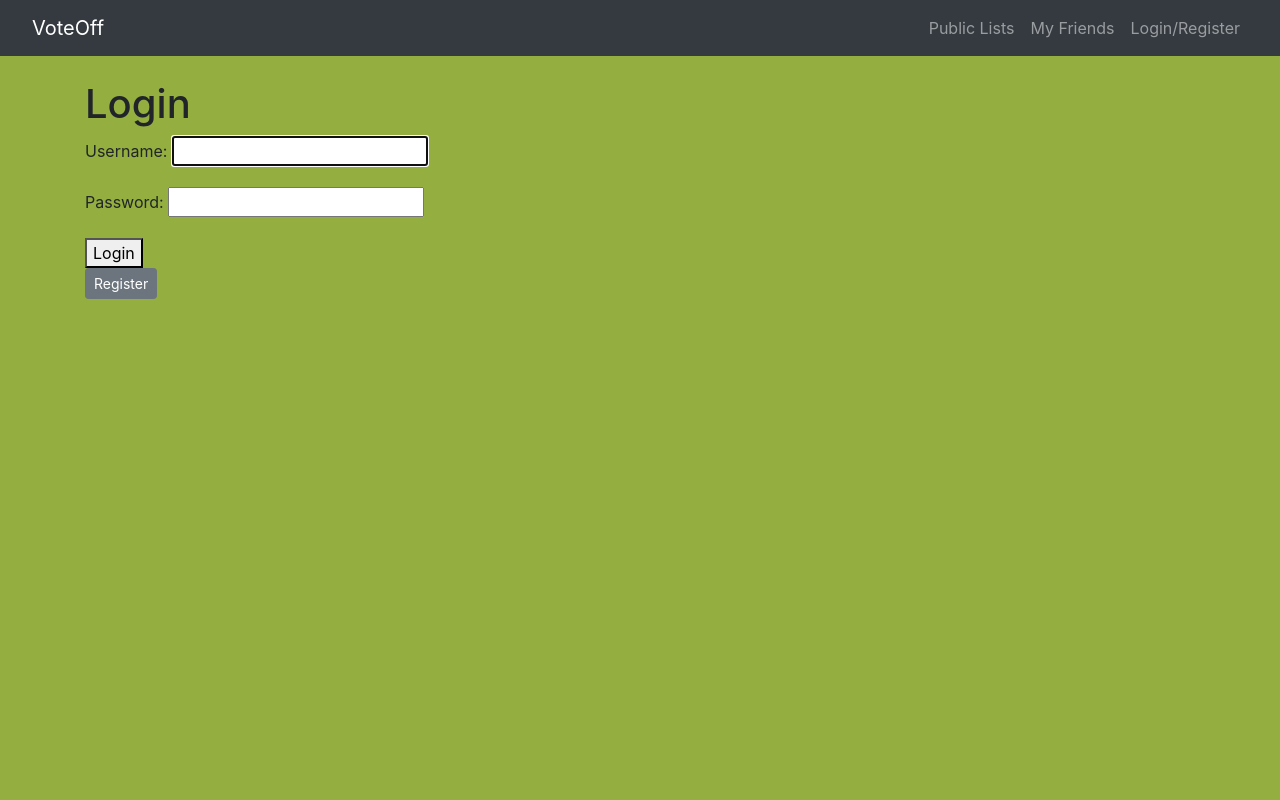
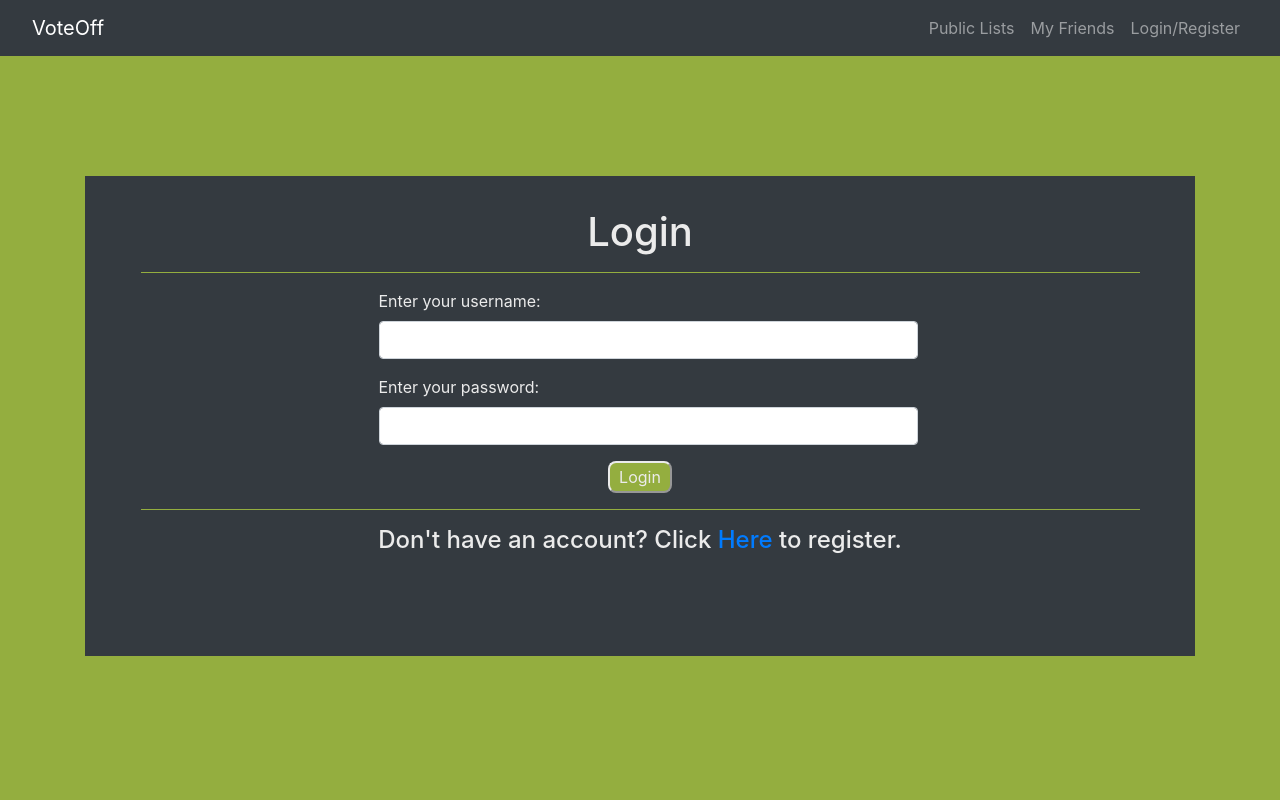
Before and after one commit to trey-sumida/voteoff-django, a Django app: page /login/ in a window 1280 px wide. Run offline with Django 3.2, Linux system fonts and the light colour scheme; some libraries are stand-ins or nearby versions.

Commit message:
improved login ui

```diff
--- a/voteoff-project/lists/forms.py
+++ b/voteoff-project/lists/forms.py
@@ -26,11 +26,6 @@ class QuestionForm(ModelForm):
         model = Question
         fields = ["question_text", "public"]
 
-class OptionsForm(ModelForm):
-    class Meta:
-        model = Choice
-        fields = ["choice_text", "votes"]
-
 class FriendForm(ModelForm):
     class Meta:
         model = Friend
--- a/voteoff-project/lists/static/css/lists.css
+++ b/voteoff-project/lists/static/css/lists.css
@@ -24,3 +24,30 @@
     background-color: grey;
     border-radius: 0.5rem;
 }
+
+.login {
+    padding-top: 2rem;
+    padding-bottom: 2rem;
+    text-align: center;
+    background-color: #343a40;
+    color: #ebebeb;
+    height: 30rem;
+}
+
+.login-form {
+    width: 50%;
+    margin: 0 auto;
+    text-align: left;
+}
+
+.loginbutton {
+    text-align: center;
+}
+#loginbutton {
+    background-color: #94ae3f;
+    color: #ebebeb;
+    border-color: #ebebeb;
+    border-radius: 0.5rem;
+    height: 2rem;
+    width: 4rem;
+}
--- a/voteoff-project/lists/templates/lists/createlist.html
+++ b/voteoff-project/lists/templates/lists/createlist.html
@@ -25,7 +25,7 @@
     </div>
     </li>
         <li>
-      <div class="form-group">
+    <div class="form-group">
         <label for="choice_text">Choice</label>
         <input name="choice_text" class="form-control" id="choice_text">
     </div>
--- a/voteoff-project/lists/templates/lists/login.html
+++ b/voteoff-project/lists/templates/lists/login.html
@@ -6,18 +6,37 @@
 {% endblock %}
 
 {% block content %}
-
+<br />
+<br />
+<br />
+<br />
+{% if error %}
+<div class="alert alert-danger" role="alert">
+    {{ error }}
+  </div>
+{% endif %}
+<div class="login">
 {% if user.is_authenticated %}
 <h1>You are already logged in!</h1>
 {% else %}
-<h1>Login</h1>
-<h1>{{ error }}</h1>
-<form method="POST">
+<h1 class="login-header">Login</h1>
+<hr class="divider"/>
+<form class="login-form" method="POST">
     {% csrf_token %}
-    {{ form.as_p }}
-    <button type="submit">Login</button>
+    <div class="form-group">
+        <label for="username">Enter your username:</label>
+        <input type="username" class="form-control" id="username" name="username">
+      </div>
+      <div class="form-group">
+        <label for="password">Enter your password:</label>
+        <input type="password" class="form-control" id="password" name="password">
+      </div>
+      <div class="loginbutton">
+    <button id="loginbutton" type="submit">Login</button>
+</div>
 </form>
-<a class="btn btn-secondary btn-sm mb-3" href="{% url 'lists:registeracc' %}">Register</a>
+<hr class="divider"/>
+<h4>Don't have an account? Click <a href="{% url 'lists:registeracc' %}">Here</a> to register.</h4>
 {% endif %}
-
+</div>
 {% endblock %}
--- a/voteoff-project/lists/views.py
+++ b/voteoff-project/lists/views.py
@@ -5,7 +5,7 @@ from .models import Question, Choice, Friend
 from django.contrib.auth.forms import AuthenticationForm
 from django.contrib.auth.models import User
 from django.contrib.auth import login, logout, authenticate
-from .forms import RegisterForm, QuestionForm, OptionsForm, FriendForm
+from .forms import RegisterForm, QuestionForm, FriendForm
 from django.core.paginator import Paginator
 
 # Get quesitons and display them
```
